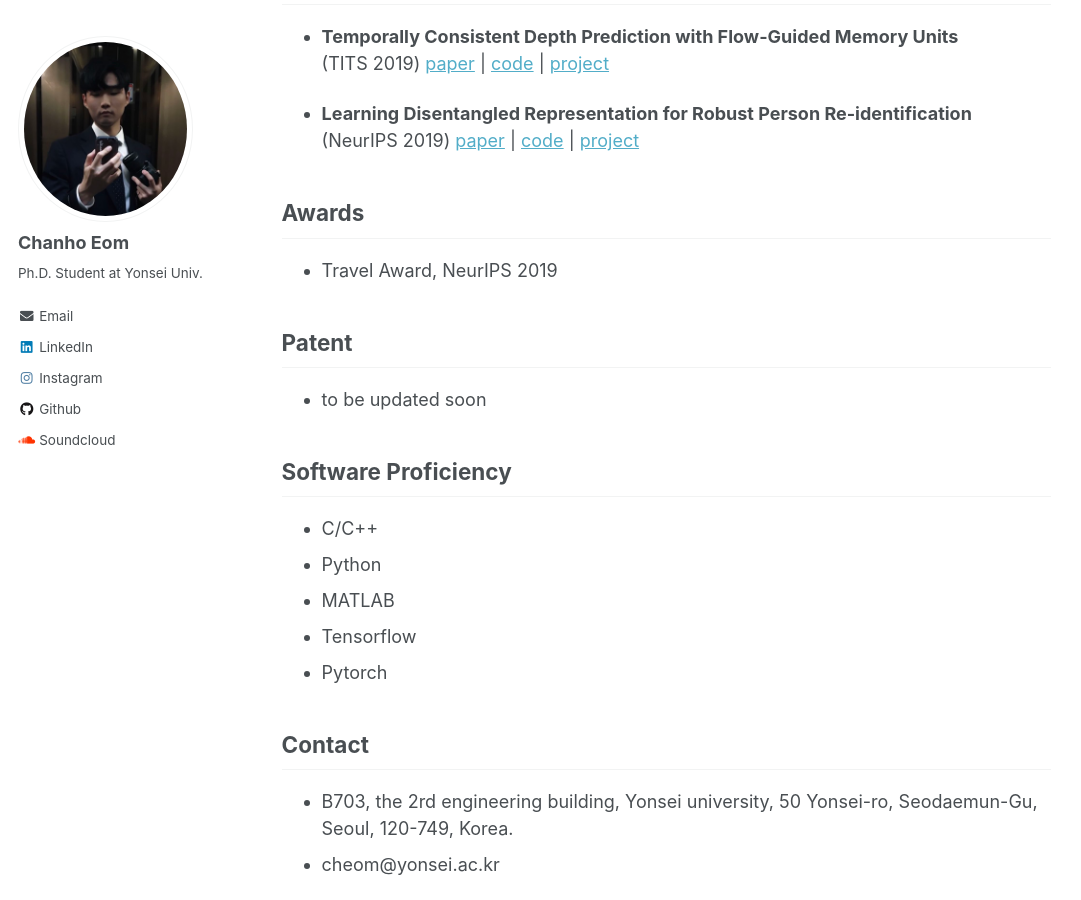
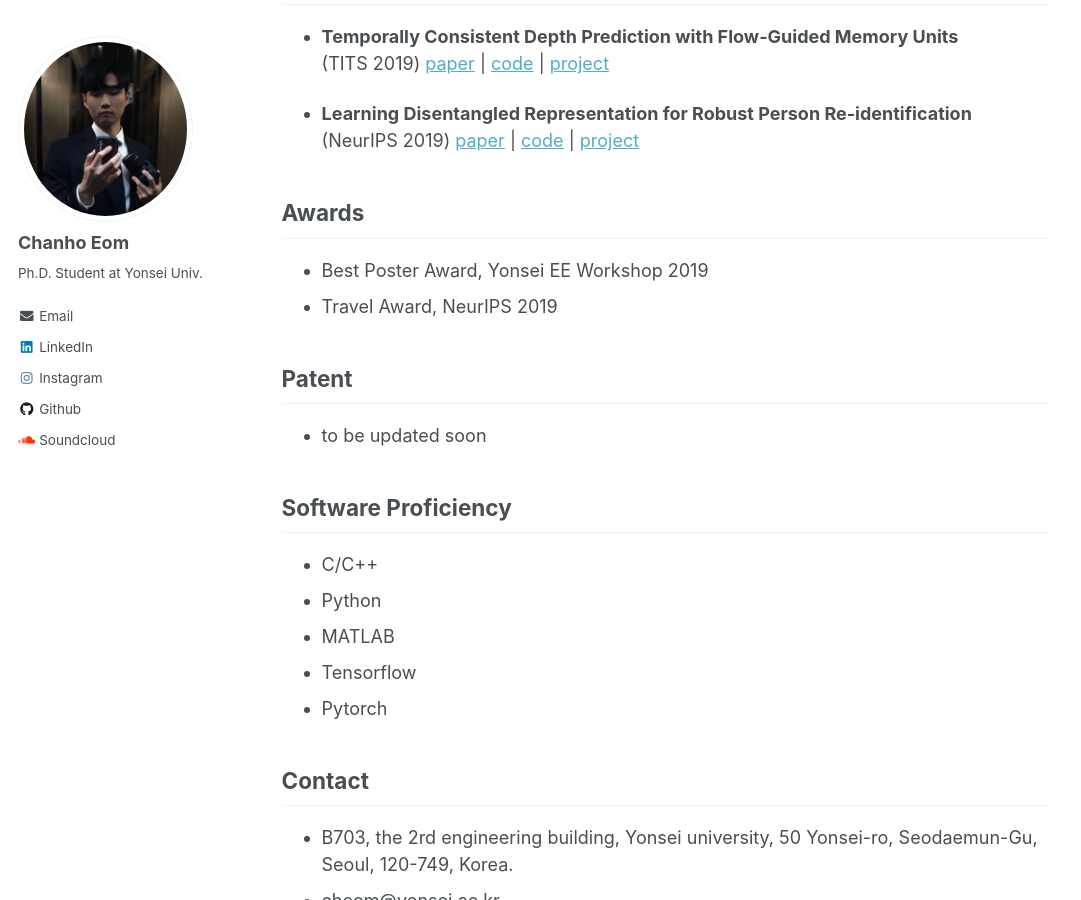
Before and after one commit to chanhoeom/chanhoEom.github.io, a Jekyll site: the page built from _pages/about.md, in a window 1280 px wide and 900 px high, scrolled down 941 px. Shown: the whole window, without its empty margins (0-1081 px from the left). Built offline with Jekyll 4.4.1, drawn with Linux system fonts in a browser that asks for light colours.

Commit message:
Update about.md

```diff
--- a/_pages/about.md
+++ b/_pages/about.md
@@ -40,6 +40,7 @@ Hi! I'm Chanho Eom, a student at the [School of Electrical & Electronic Engineer
 [project](https://cvlab-yonsei.github.io/projects/ISGAN/)
 
 ## Awards
+* Best Poster Award, Yonsei EE Workshop 2019
 * Travel Award, NeurIPS 2019
 
 ## Patent
```
